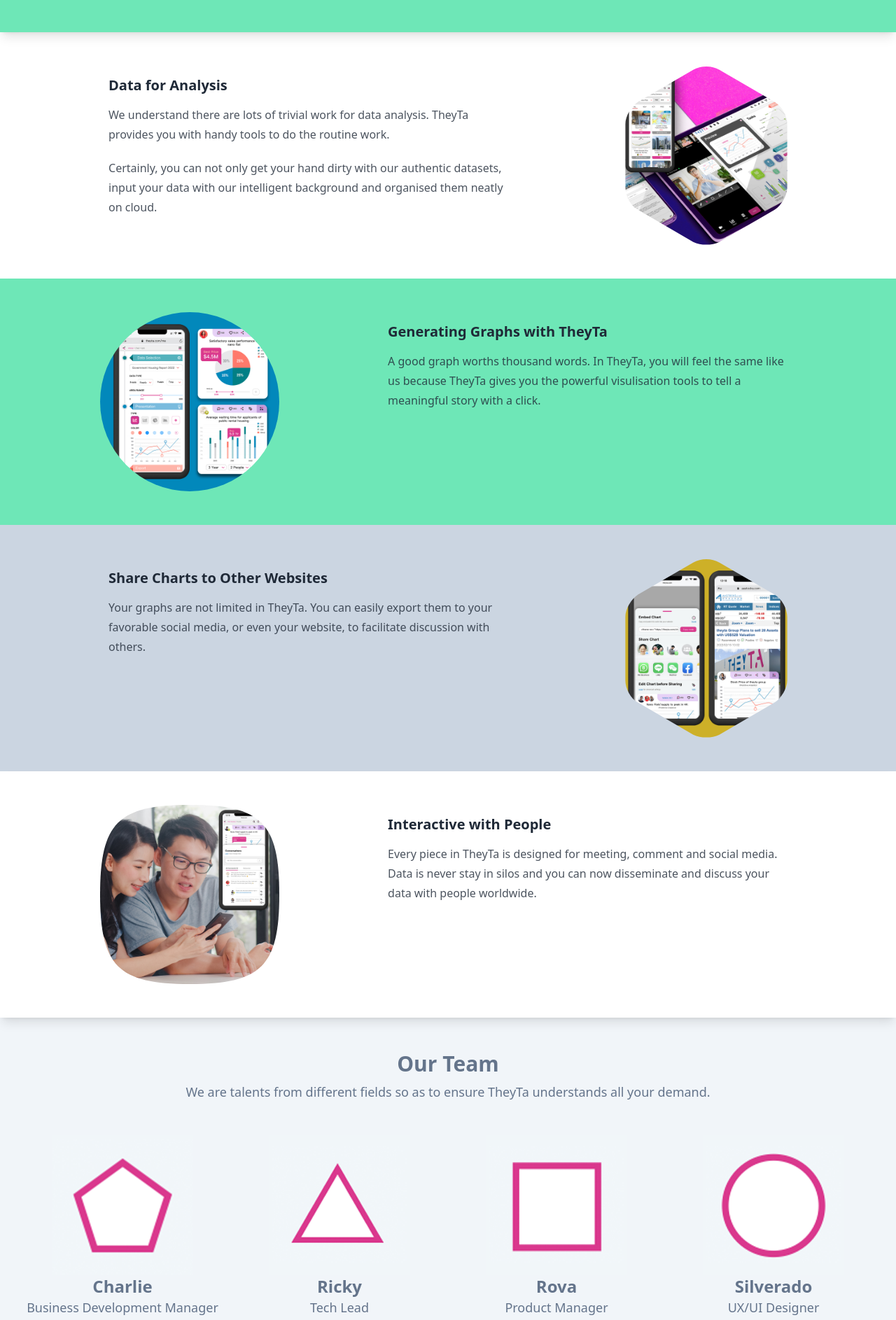
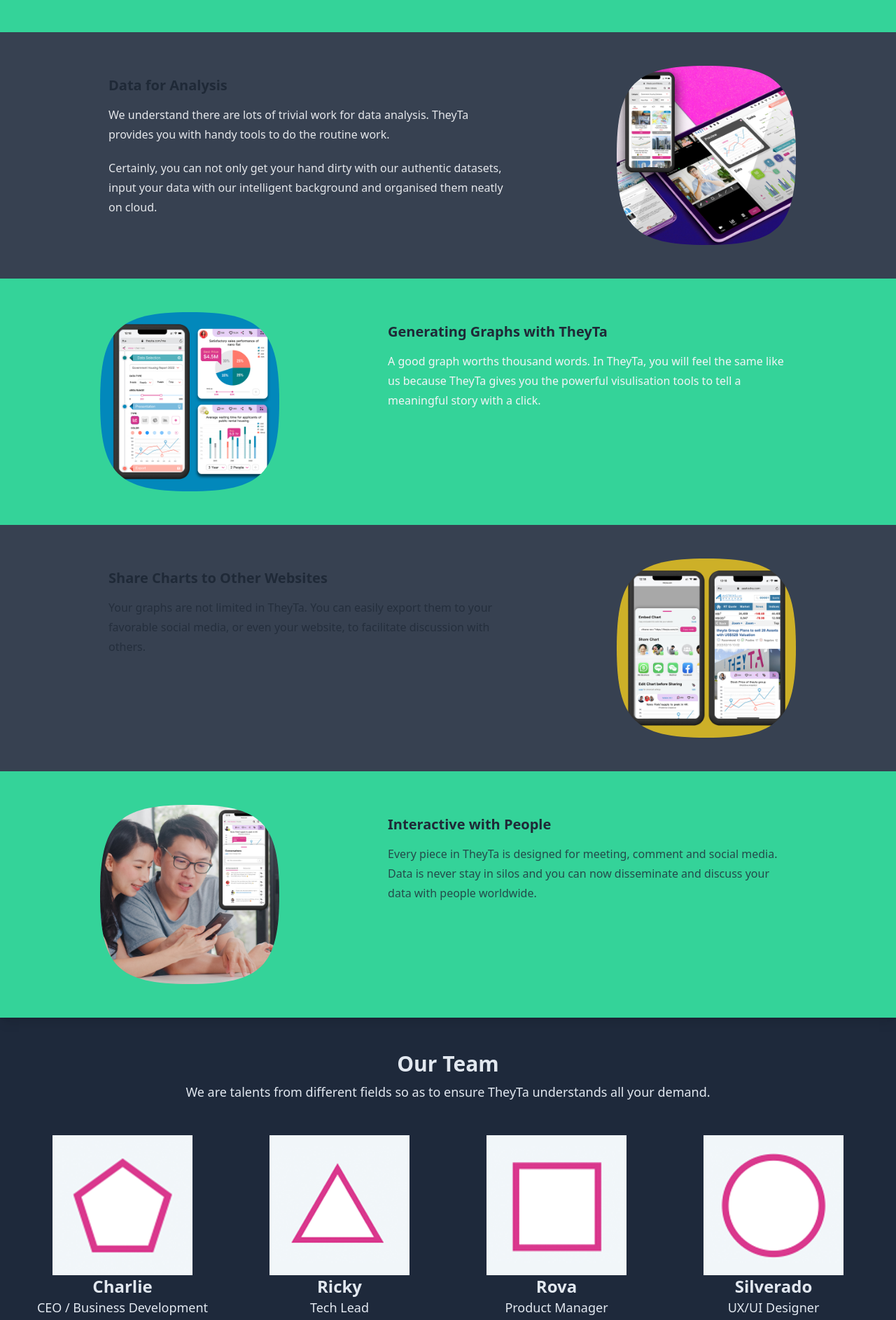
Before and after one commit to Xentisize/theyta_frontend_demo, a React (Create React App) app: page / in a window 1280 px wide. Shown: the part 888-2774 px from the top of the page at 70% size. Built offline with nearby package versions, Linux system fonts and the light colour scheme.

Commit message:
Adjusted according to Silver's design

```diff
--- a/src/components/AppDownload.js
+++ b/src/components/AppDownload.js
@@ -1,12 +1,14 @@
 const AppDownload = () => {
 	return (
 		<div className="hero hover:cursor-not-allowed" id="download_app">
-      <img src="/images/theyta_promo_downloadApp_2000x977_ENG.jpg" />
+			<img src="/images/theyta_promo_downloadApp_2000x977_ENG.jpg" alt="Mobile app download" />
 			<div className="hero-overlay bg-opacity-60"></div>
-      <div className="text-center hero-content text-neutral-content">
-        <div className="prose lg:max-w-6xl max-w-sm">
-          <h3 className="prose-lead text-xl lg:text-6xl space-y-2 leading-20">A revolutionary data platform enabling a new communication era.</h3>
-          <p className="mb-5 prose prose-p prose-neutral lg:prose-2xl">Estimated to be launched in the end of 2022.</p>
+			<div className="hero-content text-center text-neutral-content">
+				<div className="prose max-w-sm lg:max-w-6xl">
+					<h3 className="prose-lead leading-20 space-y-2 text-xl lg:text-6xl">
+						A revolutionary data platform enabling a new communication era.
+					</h3>
+					<p className="prose-p prose-neutral prose mb-5 lg:prose-2xl">Estimated to be launched in the end of 2022.</p>
 				</div>
 			</div>
 		</div>
--- a/src/components/Feature.js
+++ b/src/components/Feature.js
@@ -2,66 +2,83 @@
 	return (
 		<>
 			<div className="flex flex-col" id="features">
-          <div className="flex flex-row justify-evenly shadow-lg py-12 bg-emerald-300 text-slate-700">
-            <div className="w-32 lg:w-64 avatar">
+				<div className="flex flex-row justify-evenly bg-emerald-400 py-12 text-gray-100 shadow-lg">
+					<div className="avatar w-32 lg:w-64">
 						<figure className="mask mask-squircle self-center">
 							<img src="/images/img01.jpg" alt="One-click creation" />
 						</figure>
 					</div>
-            <div className="basis-2/3 prose px-3 py-3">
+					<div className="prose basis-2/3 px-3 py-3">
 						<h3>Create Contents with Data on TheyTa</h3>
-              <p>TheyTa is powered by hundreds of datasets from different fields. You can easily create your contents, with interactive contents with drag-and-drop.</p>
+						<p>
+							TheyTa is powered by hundreds of datasets from different fields. You can easily create your contents, with
+							interactive contents with drag-and-drop.
+						</p>
 						<p>What's more, editors can earn T-Coins when your contents or data are shared or arhived.</p>
 					</div>
 				</div>
 
-          <div className="flex flex-row justify-evenly shadow-lg py-12 bg-bas2-100">
-            <div className="basis-2/3 prose px-3 py-3">
+				<div className="flex flex-row justify-evenly bg-gray-700 py-12 shadow-lg">
+					<div className="prose basis-2/3 px-3 py-3 text-gray-200">
 						<h3>Data for Analysis</h3>
-              <p>We understand there are lots of trivial work for data analysis. TheyTa provides you with handy tools to do the routine work.</p>
-              <p>Certainly, you can not only get your hand dirty with our authentic datasets, input your data with our intelligent background and organised them neatly on cloud.</p>
+						<p>
+							We understand there are lots of trivial work for data analysis. TheyTa provides you with handy tools to do
+							the routine work.
+						</p>
+						<p>
+							Certainly, you can not only get your hand dirty with our authentic datasets, input your data with our
+							intelligent background and organised them neatly on cloud.
+						</p>
 					</div>
-            <div className="w-32 lg:w-64 avatar">
-              <figure className="mask mask-hexagon self-center">
+					<div className="avatar w-32 lg:w-64">
+						<figure className="mask mask-squircle self-center">
 							<img src="/images/img02.jpg" alt="One-click creation" />
 						</figure>
 					</div>
 				</div>
 
-          <div className="flex flex-row justify-evenly shadow-lg py-12 bg-emerald-300 text-slate-700">
-            <div className="w-32 lg:w-64 avatar">
-              <figure className="mask mask-circle self-center">
+				<div className="flex flex-row justify-evenly bg-emerald-400 py-12 text-slate-700 shadow-lg">
+					<div className="avatar w-32 lg:w-64">
+						<figure className="mask mask-squircle self-center">
 							<img src="/images/img03.jpg" alt="One-click creation" />
 						</figure>
 					</div>
-            <div className="basis-2/3 prose px-3 py-3">
+					<div className="prose basis-2/3 px-3 py-3 text-gray-100">
 						<h3>Generating Graphs with TheyTa</h3>
-              <p>A good graph worths thousand words. In TheyTa, you will feel the same like us because TheyTa gives you the powerful visulisation tools to tell a meaningful story with a click.</p>
-
+						<p>
+							A good graph worths thousand words. In TheyTa, you will feel the same like us because TheyTa gives you the
+							powerful visulisation tools to tell a meaningful story with a click.
+						</p>
 					</div>
 				</div>
 
-          <div className="flex flex-row justify-evenly shadow-lg py-12 bg-slate-300 text-slate-700">
-            <div className="basis-2/3 prose px-3 py-3">
+				<div className="flex flex-row justify-evenly bg-gray-700 py-12 text-gray-200 shadow-lg">
+					<div className="prose basis-2/3 px-3 py-3">
 						<h3>Share Charts to Other Websites</h3>
-              <p>Your graphs are not limited in TheyTa. You can easily export them to your favorable social media, or even your website, to facilitate discussion with others.</p>
+						<p>
+							Your graphs are not limited in TheyTa. You can easily export them to your favorable social media, or even
+							your website, to facilitate discussion with others.
+						</p>
 					</div>
-            <div className="w-32 lg:w-64 avatar">
-              <figure className="mask mask-hexagon self-center">
+					<div className="avatar w-32 lg:w-64">
+						<figure className="mask mask-squircle self-center">
 							<img src="/images/img04.jpg" alt="One-click creation" />
 						</figure>
 					</div>
 				</div>
 
-          <div className="flex flex-row justify-evenly shadow-lg py-12 bg-base-100">
-          <div className="w-32 lg:w-64 avatar">
+				<div className="flex flex-row justify-evenly bg-emerald-400 py-12 text-gray-200 shadow-lg">
+					<div className="avatar w-32 lg:w-64">
 						<figure className="mask mask-squircle self-center">
 							<img src="/images/img05.jpg" alt="One-click creation" />
 						</figure>
 					</div>
-            <div className="basis-2/3 prose px-3 py-3">
+					<div className="prose basis-2/3 px-3 py-3">
 						<h3>Interactive with People</h3>
-              <p>Every piece in TheyTa is designed for meeting, comment and social media. Data is never stay in silos and you can now disseminate and discuss your data with people worldwide.</p>
+						<p>
+							Every piece in TheyTa is designed for meeting, comment and social media. Data is never stay in silos and
+							you can now disseminate and discuss your data with people worldwide.
+						</p>
 					</div>
 				</div>
 			</div>
--- a/src/components/Footer.js
+++ b/src/components/Footer.js
@@ -1,17 +1,35 @@
 const Footer = () => {
 	return (
-    <footer className="items-center justify-center p-4 footer bg-neutral text-neutral-content">
+		<footer className="footer items-center justify-center bg-slate-800 p-4 text-neutral-content">
 			<a href="#hero">
-        <img src="/images/logo_theyta_01_colour.png" className="px-4 md:px-8 hidden md:flex md:w-60"/>
+				<img
+					src="/images/logo_theyta_01_colour.png"
+					className="hidden px-4 md:flex md:w-60 md:px-8"
+					alt="Company logo"
+				/>
 			</a>
 			<div className="hover:cursor-not-allowed">
 				<span className="footer-title">Social</span>
 				<div className="flex gap-4">
-          <a><svg xmlns="http://www.w3.org/2000/svg" width="24" height="24" viewBox="0 0 24 24" class="fill-current"><path d="M24 4.557c-.883.392-1.832.656-2.828.775 1.017-.609 1.798-1.574 2.165-2.724-.951.564-2.005.974-3.127 1.195-.897-.957-2.178-1.555-3.594-1.555-3.179 0-5.515 2.966-4.797 6.045-4.091-.205-7.719-2.165-10.148-5.144-1.29 2.213-.669 5.108 1.523 6.574-.806-.026-1.566-.247-2.229-.616-.054 2.281 1.581 4.415 3.949 4.89-.693.188-1.452.232-2.224.084.626 1.956 2.444 3.379 4.6 3.419-2.07 1.623-4.678 2.348-7.29 2.04 2.179 1.397 4.768 2.212 7.548 2.212 9.142 0 14.307-7.721 13.995-14.646.962-.695 1.797-1.562 2.457-2.549z"></path></svg></a>
-          <a><svg xmlns="http://www.w3.org/2000/svg" width="24" height="24" viewBox="0 0 24 24" class="fill-current"><path d="M19.615 3.184c-3.604-.246-11.631-.245-15.23 0-3.897.266-4.356 2.62-4.385 8.816.029 6.185.484 8.549 4.385 8.816 3.6.245 11.626.246 15.23 0 3.897-.266 4.356-2.62 4.385-8.816-.029-6.185-.484-8.549-4.385-8.816zm-10.615 12.816v-8l8 3.993-8 4.007z"></path></svg></a>
-          <a><svg xmlns="http://www.w3.org/2000/svg" width="24" height="24" viewBox="0 0 24 24" class="fill-current"><path d="M9 8h-3v4h3v12h5v-12h3.642l.358-4h-4v-1.667c0-.955.192-1.333 1.115-1.333h2.885v-5h-3.808c-3.596 0-5.192 1.583-5.192 4.615v3.385z"></path></svg></a>
+					<a href="#hero">
+						<svg xmlns="http://www.w3.org/2000/svg" width="24" height="24" viewBox="0 0 24 24" className="fill-current">
+							<path d="M24 4.557c-.883.392-1.832.656-2.828.775 1.017-.609 1.798-1.574 2.165-2.724-.951.564-2.005.974-3.127 1.195-.897-.957-2.178-1.555-3.594-1.555-3.179 0-5.515 2.966-4.797 6.045-4.091-.205-7.719-2.165-10.148-5.144-1.29 2.213-.669 5.108 1.523 6.574-.806-.026-1.566-.247-2.229-.616-.054 2.281 1.581 4.415 3.949 4.89-.693.188-1.452.232-2.224.084.626 1.956 2.444 3.379 4.6 3.419-2.07 1.623-4.678 2.348-7.29 2.04 2.179 1.397 4.768 2.212 7.548 2.212 9.142 0 14.307-7.721 13.995-14.646.962-.695 1.797-1.562 2.457-2.549z"></path>
+						</svg>
+					</a>
+					<a href="#hero">
+						<svg xmlns="http://www.w3.org/2000/svg" width="24" height="24" viewBox="0 0 24 24" className="fill-current">
+							<path d="M19.615 3.184c-3.604-.246-11.631-.245-15.23 0-3.897.266-4.356 2.62-4.385 8.816.029 6.185.484 8.549 4.385 8.816 3.6.245 11.626.246 15.23 0 3.897-.266 4.356-2.62 4.385-8.816-.029-6.185-.484-8.549-4.385-8.816zm-10.615 12.816v-8l8 3.993-8 4.007z"></path>
+						</svg>
+					</a>
+					<a href="#hero">
+						<svg xmlns="http://www.w3.org/2000/svg" width="24" height="24" viewBox="0 0 24 24" className="fill-current">
+							<path d="M9 8h-3v4h3v12h5v-12h3.642l.358-4h-4v-1.667c0-.955.192-1.333 1.115-1.333h2.885v-5h-3.808c-3.596 0-5.192 1.583-5.192 4.615v3.385z"></path>
+						</svg>
+					</a>
 				</div>
-        <p className="text-base">Copyright © 2022 - All right reserved <span className="lg:hidden">by TheyTa</span></p>
+				<p className="text-base">
+					Copyright © 2022 - All right reserved <span className="lg:hidden">by TheyTa</span>
+				</p>
 			</div>
 		</footer>
 	)
--- a/src/components/NavBar.js
+++ b/src/components/NavBar.js
@@ -11,12 +11,20 @@
 			<div className="navbar bg-base-100 text-slate-400 shadow-md">
 				<div className="navbar-start">
 					<div className="dropdown" onClick={() => setToggleSideMenu(!toggleSideMenu)}>
-          <label className="btn btn-ghost lg:hidden" >
-            <svg xmlns="http://www.w3.org/2000/svg" className="h-5 w-5" fill="none" viewBox="0 0 24 24" stroke="currentColor"><path strokeLinecap="round" strokeLinejoin="round" strokeWidth="2" d="M4 6h16M4 12h8m-8 6h16" /></svg>
+						<label className="btn btn-ghost lg:hidden">
+							<svg
+								xmlns="http://www.w3.org/2000/svg"
+								className="h-5 w-5"
+								fill="none"
+								viewBox="0 0 24 24"
+								stroke="currentColor"
+							>
+								<path strokeLinecap="round" strokeLinejoin="round" strokeWidth="2" d="M4 6h16M4 12h8m-8 6h16" />
+							</svg>
 						</label>
 					</div>
 					<a href="/" className="px-4 hover:bg-blue-50">
-          <img src="/images/logo_theyta_01_colour.svg" className="w-full h-8" />
+						<img src="/images/logo_theyta_01_colour.svg" className="h-8 w-full" alt="Company Logo" />
 					</a>
 				</div>
 
@@ -49,43 +57,47 @@
       </div> */}
 
 				<div className="navbar-end hidden lg:flex">
-        <a className="btn btn-outline btn-accent" href="#download_app">Download App</a>
+					<a className="btn-outline btn btn-accent" href="#download_app">
+						Download App
+					</a>
+				</div>
 			</div>
 
-    </div>
-
-    {toggleSideMenu ?
-      (<aside className="w-15 md:hidden bg-base-100/50 text-slate-400 flex-col mt-2 align-middle self-center">
-      <div className="px-3 py-4 overflow-y-auto rounded bg-base-100">
+			{toggleSideMenu ? (
+				<aside className="w-15 mt-2 flex-col self-center bg-base-100/50 align-middle text-slate-400 md:hidden">
+					<div className="overflow-y-auto rounded bg-base-100 px-3 py-4">
 						<ul className="space-y-2">
 							<li>
-            <a href="#hero" className="flex items-center p-2 text-base font-normal text-gray-900 rounded-lg">
+								<a href="#hero" className="flex items-center rounded-lg p-2 text-base font-normal text-gray-900">
 									<BsClipboardData />
 									<span className="ml-3">About TheyTa</span>
 								</a>
 							</li>
 							<li>
-            <a href="#features" className="flex items-center p-2 text-base font-normal text-gray-900 rounded-lg">
+								<a href="#features" className="flex items-center rounded-lg p-2 text-base font-normal text-gray-900">
 									<BiBarChartAlt2 />
 									<span className="ml-3">Features</span>
 								</a>
 							</li>
 							<li>
-            <a href="#team" className="flex items-center p-2 text-base font-normal text-gray-900 rounded-lg">
+								<a href="#team" className="flex items-center rounded-lg p-2 text-base font-normal text-gray-900">
 									<FaPeopleCarry />
 									<span className="ml-3">Team</span>
 								</a>
 							</li>
 							<li>
-            <a href="#download_app" className="flex items-center p-2 text-base font-normal text-gray-900 rounded-lg">
+								<a
+									href="#download_app"
+									className="flex items-center rounded-lg p-2 text-base font-normal text-gray-900"
+								>
 									<BsDownload />
 									<span className="ml-3">Download App</span>
 								</a>
 							</li>
 						</ul>
 					</div>
-      </aside>) : null
-    }
+				</aside>
+			) : null}
 		</>
 	)
 }
--- a/src/components/Team.js
+++ b/src/components/Team.js
@@ -2,64 +2,74 @@
 
 const Team = () => {
 	return (
-    <div className="bg-slate-100 text-slate-500" id="team">
-      <div className="flex flex-row py-12 basis-full">
-        <div className="text-center flex-auto w-full basis-full flex-wrap">
-          <h2 className="font-semibold text-3xl">Our Team</h2>
-          <p className="pt-2 text-lg">We are talents from different fields so as to ensure TheyTa understands all your demand.</p>
+		<div className="bg-slate-800 text-slate-200" id="team">
+			<div className="flex basis-full flex-row py-12">
+				<div className="w-full flex-auto basis-full flex-wrap text-center">
+					<h2 className="text-3xl font-semibold">Our Team</h2>
+					<p className="pt-2 text-lg">
+						We are talents from different fields so as to ensure TheyTa understands all your demand.
+					</p>
 				</div>
 			</div>
 
-      <div className="flex flex-row justify-evenly grow px-5 flex-wrap">
-        <div className="basis-1/2 lg:basis-1/4 items-center">
+			<div className="flex grow flex-row flex-wrap justify-evenly px-5">
+				<div className="basis-1/2 items-center lg:basis-1/4">
 					<div className="flex flex-col">
-            <div className="basis-full grow self-center">
-              <img src="/images/profile/character_v01.png" />
+						<div className="grow basis-full self-center">
+							<img src="/images/profile/character_v01.png" alt="Charlie" />
 						</div>
 						<div className="text-center">
-              <h3 className="font-semibold text-2xl">Charlie</h3>
-              <p className="text-lg">Business Development Manager</p>
+							<h3 className="text-2xl font-semibold">Charlie</h3>
+							<p className="text-lg">CEO / Business Development Manager</p>
+							<p className="text-md">Experienced in tesearch and business consulting</p>
 						</div>
 					</div>
 				</div>
 				<div className="basis-1/2 lg:basis-1/4">
 					<div className="flex flex-col">
-            <div className="basis-full grow self-center">
-              <img src="/images/profile/character_v02.png" />
+						<div className="grow basis-full self-center">
+							<img src="/images/profile/character_v02.png" alt="Ricky" />
 						</div>
 						<div className="text-center">
-              <h3 className="font-semibold text-2xl">Ricky</h3>
+							<h3 className="text-2xl font-semibold">Ricky</h3>
 							<p className="text-lg">Tech Lead</p>
+							<p className="text-md">Powered by AWS, Python and ReactJS</p>
 						</div>
 					</div>
 				</div>
 				<div className="basis-1/2 lg:basis-1/4">
 					<div className="flex flex-col">
-            <div className="basis-full grow self-center">
-              <img src="/images/profile/character_v03.png" />
+						<div className="grow basis-full self-center">
+							<img src="/images/profile/character_v03.png" alt="Rova" />
 						</div>
 						<div className="text-center">
-              <h3 className="font-semibold text-2xl">Rova</h3>
+							<h3 className="text-2xl font-semibold">Rova</h3>
 							<p className="text-lg">Product Manager</p>
+							<p className="text-md">Veteran project manager and business analyst</p>
 						</div>
 					</div>
 				</div>
 				<div className="basis-1/2 lg:basis-1/4">
 					<div className="flex flex-col">
-            <div className="basis-full grow self-center">
-              <img src="/images/profile/character_v04.png" />
+						<div className="grow basis-full self-center">
+							<img src="/images/profile/character_v04.png" alt="Silverado" />
 						</div>
 						<div className="text-center">
-              <h3 className="font-semibold text-2xl">Silverado</h3>
+							<h3 className="text-2xl font-semibold">Silverado</h3>
 							<p className="text-lg">UX/UI Designer</p>
+							<p className="text-md">Interactive design and digital marketing specialist</p>
 						</div>
 					</div>
 				</div>
 			</div>
 
 			<div className="flex pt-2">
-        <a className="btn gap-3 drop-shadow-sm border-none basis-full text-lg nd:text-2xl bg-slate-100 hover:bg-slate-200 text-slate-500" href="mailto:info@theyta.com">
-          <SiMinutemailer />info@theyta.com
+				<a
+					className="nd:text-2xl btn mx-auto my-5 gap-3 border-none bg-slate-100 text-lg text-slate-500 drop-shadow-sm hover:bg-slate-200"
+					href="mailto:info@theyta.com"
+				>
+					<SiMinutemailer />
+					info@theyta.com
 				</a>
 			</div>
 		</div>
```
Also changed, not shown: 1 other file (tests, documents, lock files or other folders). Lines whose indentation alone changed are shown as unchanged.
